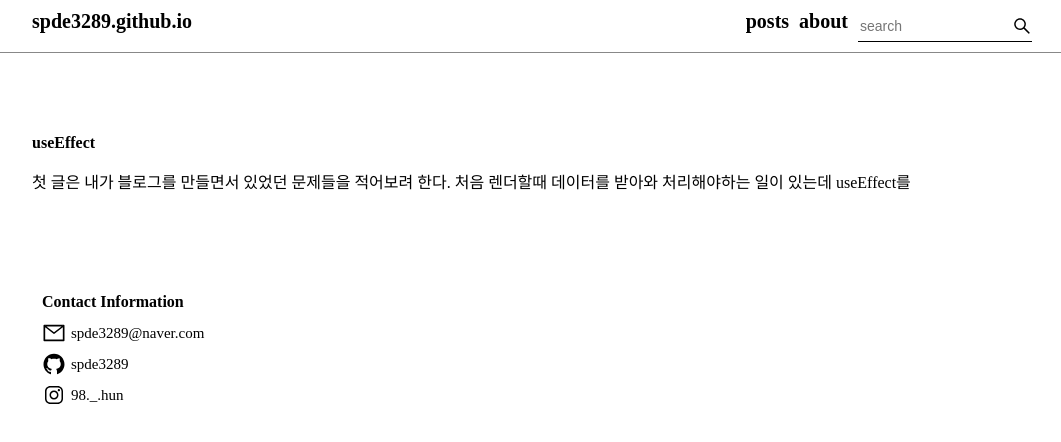
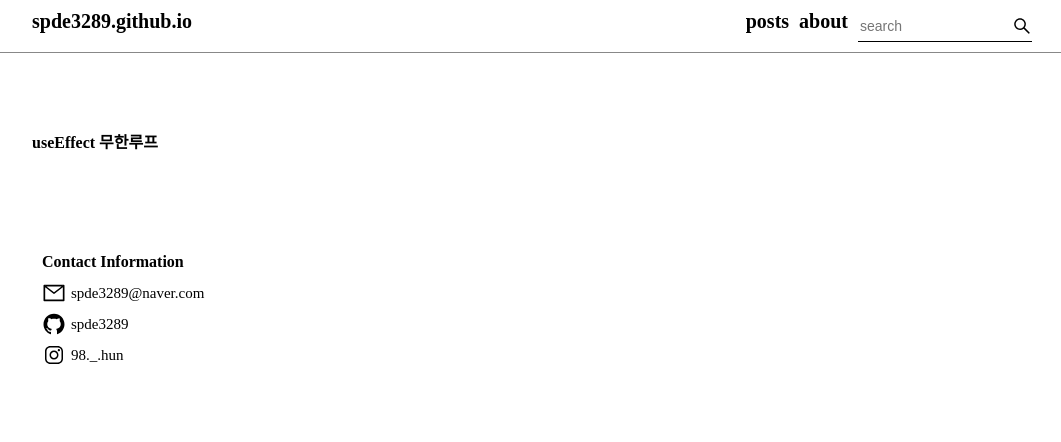
Before and after one commit to spde3289/spde3289.github.io, a React (Create React App) app: page /first in a window 1280 px wide. Shown: the top 442 px of the page, without its empty margins (108-1169 px from the left). Built offline with nearby package versions, Linux system fonts and the light colour scheme.

Commit message:
Update First.js

```diff
--- a/src/pages/post/First.js
+++ b/src/pages/post/First.js
@@ -1,38 +1,38 @@
 import React from 'react';
 import styled from "styled-components";
-import ReactMarkdown from 'react-markdown';
 import Header from '../../components/Header';
 import Footer from '../../components/Footer';
 
-const MarkDownstyle = styled.div`
+const FirstPost = () => {
+    return(
+        <>
+            <Header/>
+            <Main>
+                <ContentHeader>
+                <h1>useEffect 무한루프</h1>
+                <Info>
+
+                </Info>
+                </ContentHeader>
+            </Main>
+            <Footer/>
+        </>
+    );
+};
+
+const Main = styled.div`
     width: 1000px;
     margin: 0 auto;
     font-size: 1rem;
     line-height: 2.5rem;
-    `;
+`;
 
-const markdown = `
-# useEffect
-첫 글은 내가 블로그를 만들면서 있었던 문제들을 적어보려 한다.
-처음 렌더할때 데이터를 받아와 처리해야하는 일이 있는데
-useEffect를
+const ContentHeader = styled.header`
 
 `;
 
+const Info = styled.div`
 
-
-const FirstPost = () => {
-    return(
-        <>
-        <Header/>
-        <MarkDownstyle>
-            <ReactMarkdown>
-                {markdown}
-            </ReactMarkdown>
-        </MarkDownstyle>
-        <Footer/>
-        </>
-    );
-};
+`
 
 export default FirstPost;
```
